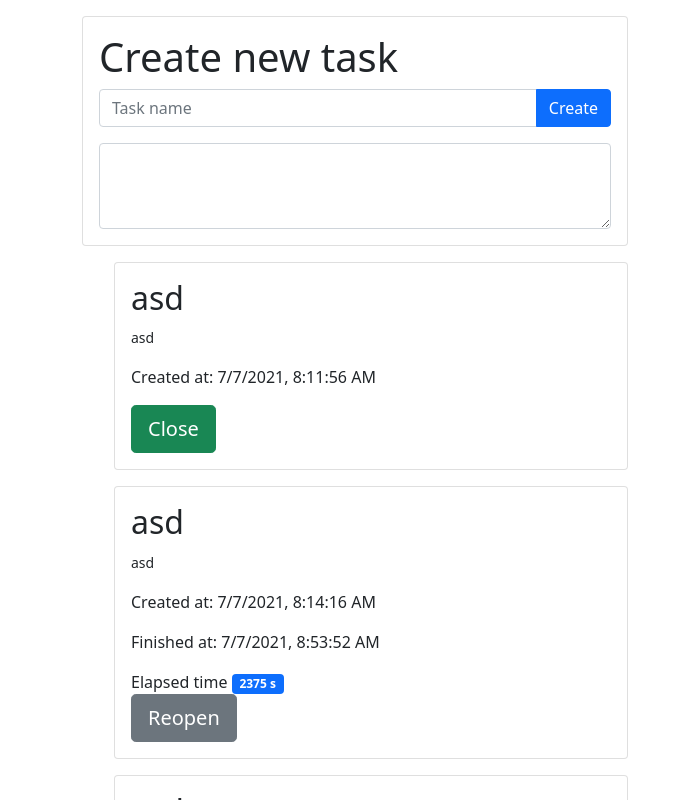
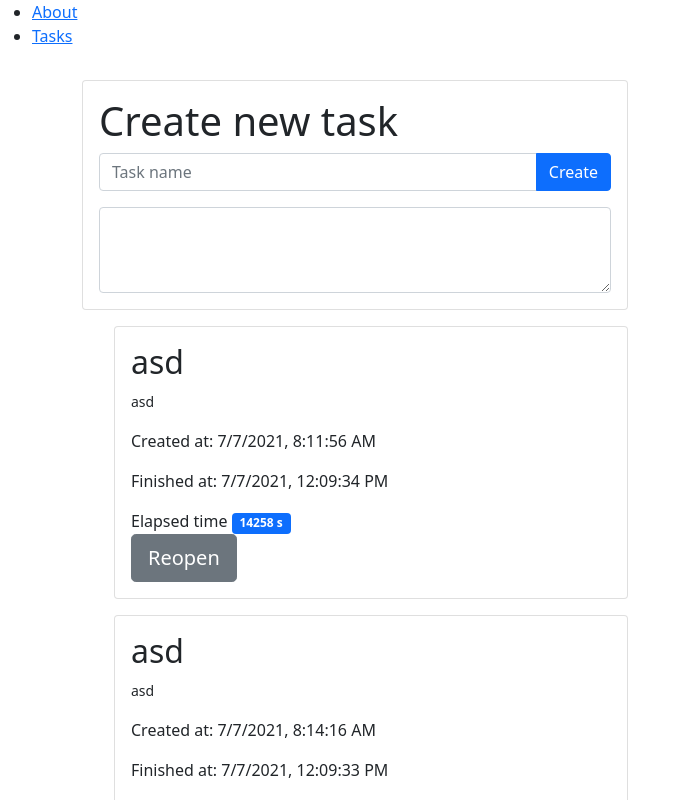
Before and after one commit to MarcinGrygierek/advanced-react-training-5-7, a React (Create React App) app in the folder todo-app/: page /tasks in a window 1280 px wide. Shown: the top 800 px of the page, without its empty margins (0-677 px from the left). Built offline with nearby package versions, Linux system fonts and the light colour scheme; data requests are answered from the project's data file.

Commit message:
react routing

```diff
--- a/todo-app/package.json
+++ b/todo-app/package.json
@@ -12,12 +12,14 @@
     "@types/node": "^12.0.0",
     "@types/react": "^17.0.0",
     "@types/react-dom": "^17.0.0",
+    "@types/react-router-dom": "^5.1.7",
     "@types/react-test-renderer": "^17.0.1",
     "@types/uuid": "^8.3.1",
     "date-fns": "^2.22.1",
     "react": "^17.0.2",
     "react-dom": "^17.0.2",
     "react-redux": "^7.2.4",
+    "react-router-dom": "^5.2.0",
     "react-scripts": "4.0.3",
     "react-test-renderer": "^17.0.2",
     "typescript": "^4.1.2",
--- a/todo-app/src/App.tsx
+++ b/todo-app/src/App.tsx
@@ -1,12 +1,27 @@
+import { useEffect } from 'react';
 import { Provider } from 'react-redux';
+import { BrowserRouter as Router, Link, Switch, Route, Redirect, useHistory} from 'react-router-dom';
 import { AppContainer } from './AppContainer';
 import { Form } from './Form';
 import { useTasks } from './hooks/useTasks';
 import store from './store';
 import { Tasks } from './Tasks';
+import { SingleTask } from './types/task';
 
 const TaskManager = () => {
   const {tasks, reopenTask, finishTask, addNewTask} = useTasks();
+  const history = useHistory();
+
+  useEffect(() => {
+    const closed = tasks.filter((task: SingleTask) => task.finishedAt);
+    history.block(() => {
+     if(closed.length < 5) {
+       console.log('TODO: display modal with warning');
+       return false;
+     }
+    })
+  }, [tasks])
+
   return (
         <AppContainer>
           <Form addNewTask={addNewTask} />
@@ -15,10 +30,34 @@ const TaskManager = () => {
   );
 }
 
+const About = () => {
+  return <h1>This is my super task manager.</h1>
+}
+
 const App = () => {
   return (
     <Provider store={store}>
-       <TaskManager />
+      <Router>
+        <nav>
+          <ul>
+            <li>
+              <Link to='/about'>About</Link>
+            </li>
+            <li>
+              <Link to='/tasks'>Tasks</Link>
+            </li>
+
+          </ul>
+        </nav>
+        <Switch>
+          <Route exact path='/' render={() => <Redirect to='/tasks' />} />
+          <Route path='/about' component={About} />
+          <Route path='/tasks'>
+            <TaskManager />
+          </Route>
+        </Switch>
+
+      </Router>
     </Provider>
   );
 }
--- a/todo-app/src/db/db.json
+++ b/todo-app/src/db/db.json
@@ -4,7 +4,7 @@
       "name": "asd",
       "description": "asd",
       "createdAt": "2021-07-07T08:11:56.070Z",
-      "finishedAt": null,
+      "finishedAt": "2021-07-07T12:09:34.095Z",
       "id": "8d02a471-eebd-4e02-a561-e13ff45b8f46",
       "finisshedAt": "2021-07-07T08:42:37.403Z",
       "taskPatch": {
@@ -15,14 +15,14 @@
       "name": "asd",
       "description": "asd",
       "createdAt": "2021-07-07T08:14:16.448Z",
-      "finishedAt": "2021-07-07T08:53:52.294Z",
+      "finishedAt": "2021-07-07T12:09:33.284Z",
       "id": "94e61ff3-315c-49f2-a3f9-405ab76ab28e"
     },
     {
       "name": "asd",
       "description": "asd",
       "createdAt": "2021-07-07T08:14:25.931Z",
-      "finishedAt": null,
+      "finishedAt": "2021-07-07T12:09:32.669Z",
       "id": "92782c78-ca06-4ec0-ae51-2b782e5ce548"
     },
     {
```
Also changed, not shown: 1 other file (tests, documents, lock files or other folders).
